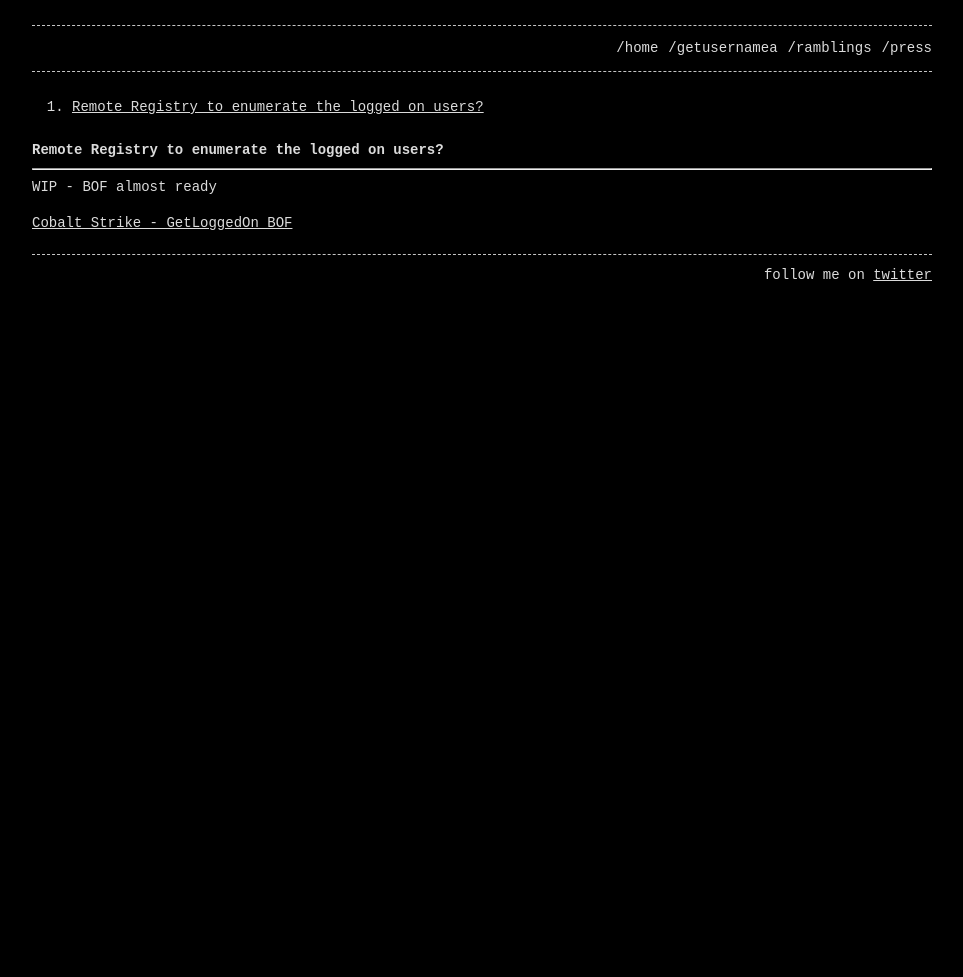
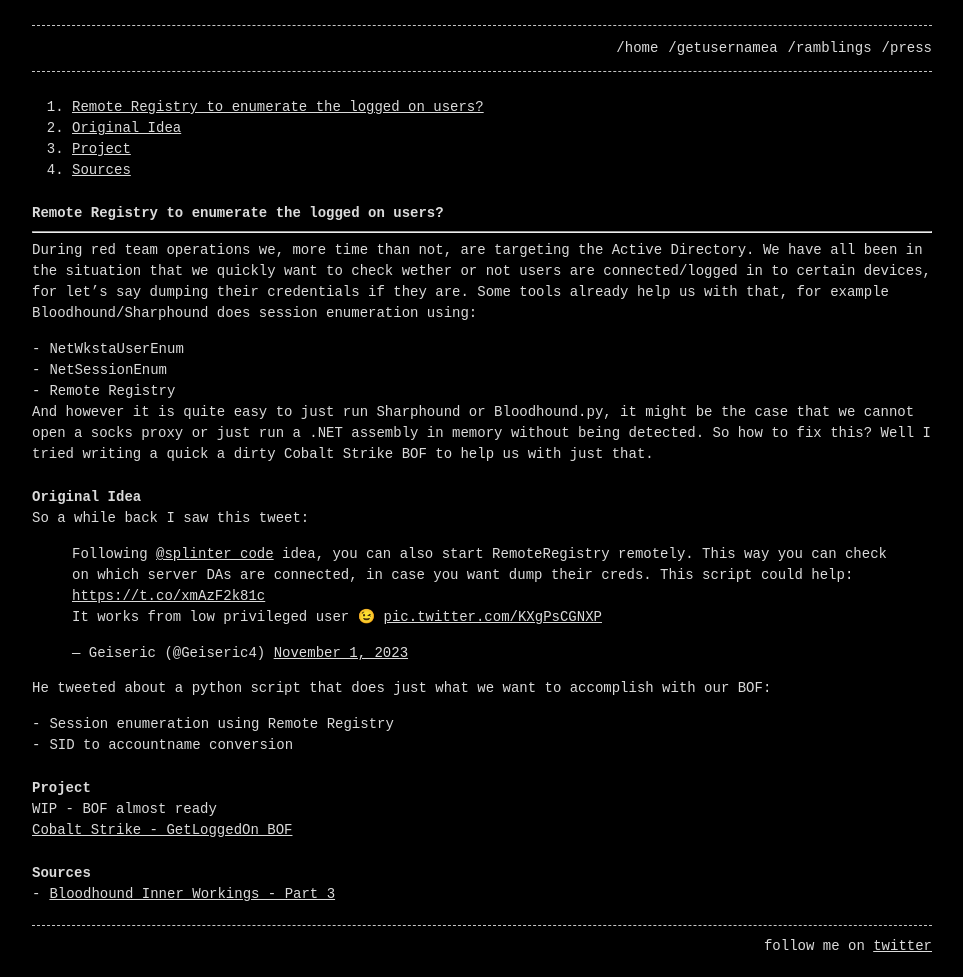
Before and after one commit to 0xSH4RKS/0xSH4RKS.github.io, a Jekyll site: the page built from _ramblings/getloggedon_bof.md, in a window 1280 px wide. Shown: the whole page, without its empty margins (158-1121 px from the left). Built offline with Jekyll 4.4.1, drawn with Linux system fonts in a browser that asks for light colours; before the commit the page ends 900 px from its top, so only the background shows below that.

Commit message:
getloggedonbof

```diff
--- a/_ramblings/getloggedon_bof.md
+++ b/_ramblings/getloggedon_bof.md
@@ -6,6 +6,33 @@
 # Remote Registry to enumerate the logged on users?
 ---
 
+During red team operations we, more time than not, are targeting the Active Directory. We have all been in the situation that we quickly want to check wether or not users are connected/logged in to certain devices, for let's say dumping their credentials if they are. Some tools already help us with that, for example Bloodhound/Sharphound does session enumeration using:
+
+- NetWkstaUserEnum
+- NetSessionEnum
+- Remote Registry
+
+And however it is quite easy to just run Sharphound or Bloodhound.py, it might be the case that we cannot open a socks proxy or just run a .NET assembly in memory without being detected. So how to fix this? Well I tried writing a quick a dirty Cobalt Strike BOF to help us with just that.
+
+# Original Idea
+
+So a while back I saw this tweet:
+
+<blockquote class="twitter-tweet"><p lang="en" dir="ltr">Following <a href="https://twitter.com/splinter_code?ref_src=twsrc%5Etfw">@splinter_code</a> idea, you can also start RemoteRegistry remotely. This way you can check on which server DAs are connected, in case you want dump their creds. This script could help: <a href="https://t.co/xmAzF2k81c">https://t.co/xmAzF2k81c</a><br>It works from low privileged user 😉 <a href="https://t.co/KXgPsCGNXP">pic.twitter.com/KXgPsCGNXP</a></p>&mdash; Geiseric (@Geiseric4) <a href="https://twitter.com/Geiseric4/status/1719764121111908510?ref_src=twsrc%5Etfw">November 1, 2023</a></blockquote> <script async src="https://platform.twitter.com/widgets.js" charset="utf-8"></script>
+
+He tweeted about a python script that does just what we want to accomplish with our BOF:
+- Session enumeration using Remote Registry
+- SID to accountname conversion
+
+
+
+
+
+# Project
+
 WIP - BOF almost ready
+[Cobalt Strike - GetLoggedOn BOF](https://github.com/0xSH4RKS/getloggedonBOF)
 
-[Cobalt Strike - GetLoggedOn BOF](https://github.com/0xSH4RKS/getloggedonBOF)
+# Sources
+
+- [Bloodhound Inner Workings - Part 3](https://blog.compass-security.com/2022/05/bloodhound-inner-workings-part-3/)
```
